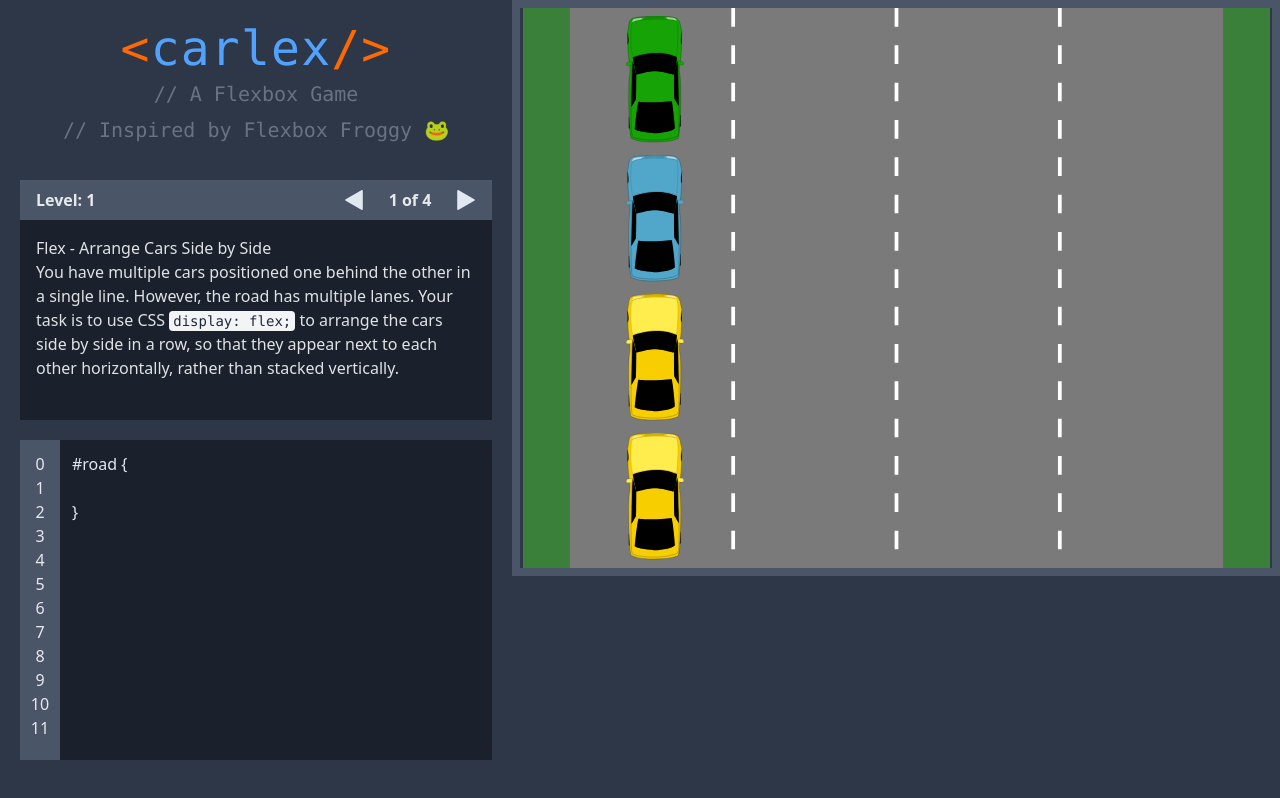
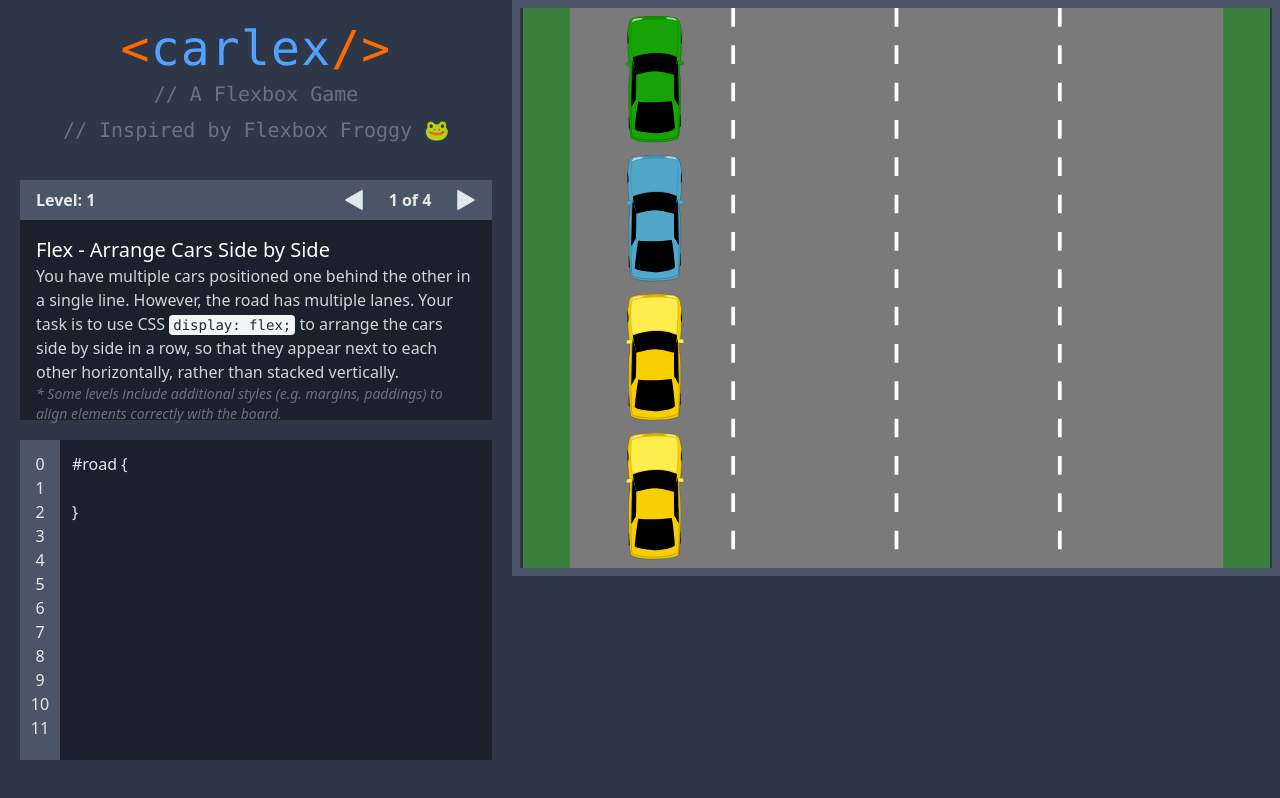
Before and after one commit to Zwolak13/Carlex, a React (Vite) app in the folder FlexReactGame/: page / in a window 1280 px wide. Built offline with nearby package versions, Linux system fonts and the light colour scheme.

Commit message:
Adding more information about game

```diff
--- a/FlexReactGame/src/components/SingleQuest.tsx
+++ b/FlexReactGame/src/components/SingleQuest.tsx
@@ -77,10 +77,17 @@ export default function SingleQuest({
                     <Arrow color="#E2E8F0" className="w-5 h-5" onClick={handleIncrease}/>
                 </div>
             </div>
-            <div id="questInfo" className="h-50 bg-[#1A202C] m-5 mt-0 p-4">
-                <h1>{quest.title}</h1>
-                <span>{quest.description}</span>
-            </div>
+            <div id="questInfo" className="flex flex-col justify-between h-50 bg-[#1A202C] m-5 mt-0 p-4">
+                <div>
+                  <h1 className="text-xl text-white">{quest.title}</h1>
+                  <span className="text-gray-300">{quest.description}</span>
+                </div>
+
+                <p className="text-sm text-gray-500 italic">
+                  * Some levels include additional styles (e.g. margins, paddings) to align elements correctly with the board.
+                </p>
+              </div>
+
             <div id="questInputy" className="h-80 bg-amber-50 m-5 flex">
                 <div className="h-full w-10 bg-[#4A5568] flex flex-col items-center p-3">
                         {spans}
```
